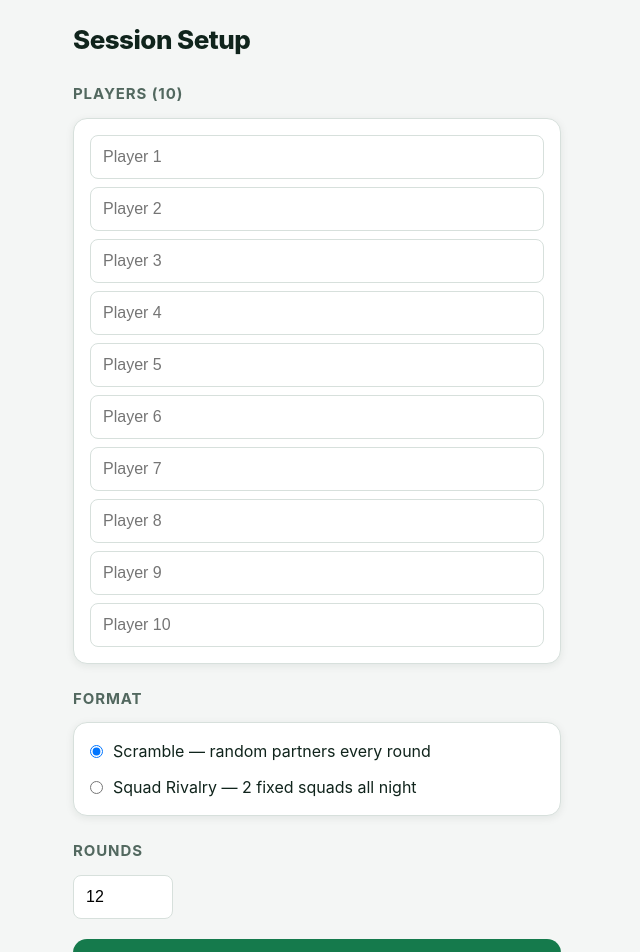
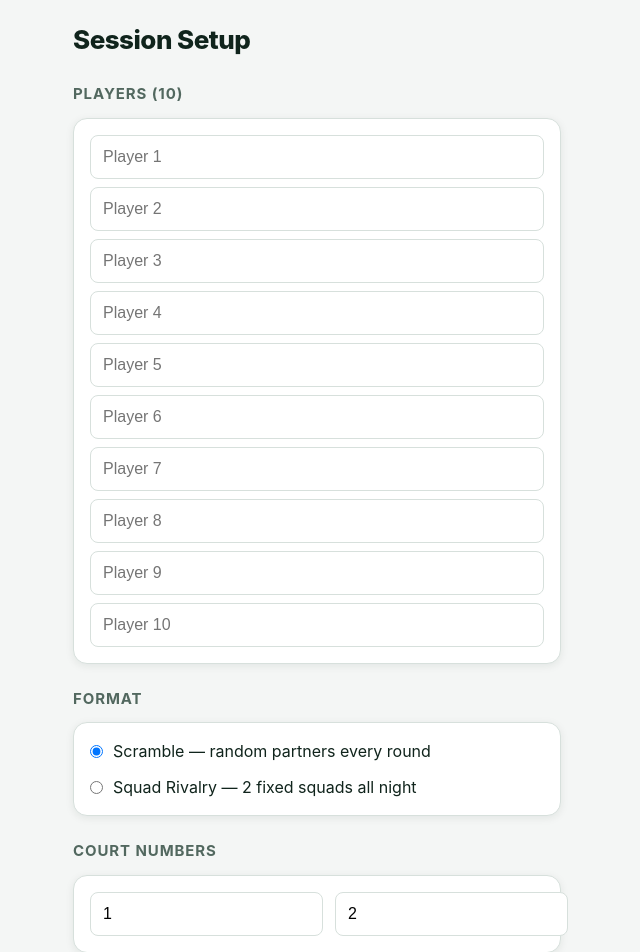
Before and after one commit to nadeemshaikh-ui/pickleball-app, a Next.js app: page /setup in a window 1280 px wide. Shown: the top 952 px of the page, without its empty margins (323-963 px from the left). Built offline with nearby package versions, Linux system fonts and the light colour scheme; no server answers.

Commit message:
Add editable court numbers/names at setup, used across schedule, play, and WhatsApp export

```diff
--- a/app/session/[id]/play/page.tsx
+++ b/app/session/[id]/play/page.tsx
@@ -75,7 +75,7 @@ export default function PlayPage({ params }: { params: Promise<{ id: string }> }
                 const bWins = court.score_a !== null && court.score_b !== null && court.score_b > court.score_a;
                 return (
                   <div key={court.id} className="match-box">
-                    <span className="court-label">Court {court.court}</span>
+                    <span className="court-label">Court {session?.court_labels?.[court.court - 1] ?? court.court}</span>
                     <div className="match-teams-row">
                       <div className={`team-box ${aWins ? 'winner' : ''}`}>
                         <div className="team-names">{court.team_a.join(' & ')}</div>
--- a/app/setup/page.tsx
+++ b/app/setup/page.tsx
@@ -10,6 +10,7 @@ export default function SetupPage() {
   const [names, setNames] = useState<string[]>(Array(10).fill(''));
   const [format, setFormat] = useState<'scramble' | 'squad_rivalry'>('scramble');
   const [roundCount, setRoundCount] = useState(12);
+  const [courtLabels, setCourtLabels] = useState<[string, string]>(['1', '2']);
   const [submitting, setSubmitting] = useState(false);
   const [error, setError] = useState<string | null>(null);
 
@@ -30,17 +31,22 @@ export default function SetupPage() {
       setError('Player names must be unique.');
       return;
     }
+    const trimmedCourtLabels: [string, string] = [courtLabels[0].trim(), courtLabels[1].trim()];
+    if (trimmedCourtLabels[0] === '' || trimmedCourtLabels[1] === '') {
+      setError('Both court numbers/names are required.');
+      return;
+    }
     setSubmitting(true);
     try {
       const seed = `${Date.now()}`;
       if (format === 'scramble') {
         const rounds = generateScrambleSchedule(trimmed, roundCount, seed);
-        const sessionId = await createSession(trimmed, 'scramble', roundCount, null);
+        const sessionId = await createSession(trimmed, 'scramble', roundCount, null, trimmedCourtLabels);
         await insertRounds(sessionId, rounds);
         router.push(`/session/${sessionId}/schedule`);
       } else {
         const { squads, rounds } = generateSquadRivalrySchedule(trimmed, roundCount, seed);
-        const sessionId = await createSession(trimmed, 'squad_rivalry', roundCount, squads);
+        const sessionId = await createSession(trimmed, 'squad_rivalry', roundCount, squads, trimmedCourtLabels);
         await insertRounds(sessionId, rounds);
         router.push(`/session/${sessionId}/schedule`);
       }
@@ -79,6 +85,24 @@ export default function SetupPage() {
         </label>
       </div>
 
+      <h2>Court Numbers</h2>
+      <div className="card" style={{ display: 'flex', gap: 12 }}>
+        <input
+          value={courtLabels[0]}
+          onChange={e => setCourtLabels([e.target.value, courtLabels[1]])}
+          placeholder="Court 1 (e.g. 5)"
+          aria-label="Court 1 number or name"
+          style={{ flex: 1, minHeight: 44, padding: '10px 12px', fontSize: 16, border: '1px solid var(--border)', borderRadius: 8 }}
+        />
+        <input
+          value={courtLabels[1]}
+          onChange={e => setCourtLabels([courtLabels[0], e.target.value])}
+          placeholder="Court 2 (e.g. 12)"
+          aria-label="Court 2 number or name"
+          style={{ flex: 1, minHeight: 44, padding: '10px 12px', fontSize: 16, border: '1px solid var(--border)', borderRadius: 8 }}
+        />
+      </div>
+
       <h2>Rounds</h2>
       <input
         type="number"
--- a/lib/db.ts
+++ b/lib/db.ts
@@ -11,6 +11,7 @@ export interface SessionRow {
   squads: Squads | null;
   round_count: number;
   status: 'setup' | 'in_progress' | 'completed';
+  court_labels: [string, string];
 }
 
 export interface RoundRow {
@@ -33,7 +34,8 @@ export async function createSession(
   players: string[],
   format: Format,
   roundCount: number,
-  squads: Squads | null
+  squads: Squads | null,
+  courtLabels: [string, string]
 ): Promise<string> {
   const id = randomSessionId();
   const { error } = await supabase.from('sessions').insert({
@@ -42,6 +44,7 @@ export async function createSession(
     players,
     squads,
     round_count: roundCount,
+    court_labels: courtLabels,
     status: 'in_progress',
   });
   if (error) throw error;
--- a/lib/scheduleText.ts
+++ b/lib/scheduleText.ts
@@ -1,6 +1,6 @@
 import type { RoundRow } from './db';
 
-export function formatScheduleAsText(rounds: RoundRow[]): string {
+export function formatScheduleAsText(rounds: RoundRow[], courtLabels: [string, string] = ['1', '2']): string {
   const byRound = new Map<number, RoundRow[]>();
   for (const r of rounds) {
     const list = byRound.get(r.round_number) ?? [];
@@ -14,7 +14,7 @@ export function formatScheduleAsText(rounds: RoundRow[]): string {
     const courts = byRound.get(roundNumber)!.sort((a, b) => a.court - b.court);
     lines.push(`Round ${roundNumber}`);
     for (const c of courts) {
-      lines.push(`Court ${c.court}: ${c.team_a.join(' & ')} vs ${c.team_b.join(' & ')}`);
+      lines.push(`Court ${courtLabels[c.court - 1]}: ${c.team_a.join(' & ')} vs ${c.team_b.join(' & ')}`);
     }
     lines.push(`Sitting: ${courts[0].sitting_out.join(', ')}`);
     lines.push('');
```
Also changed, not shown: app/session/[id]/schedule/page.tsx (+7 -3 lines), 1 other file (tests, documents, lock files or other folders).
